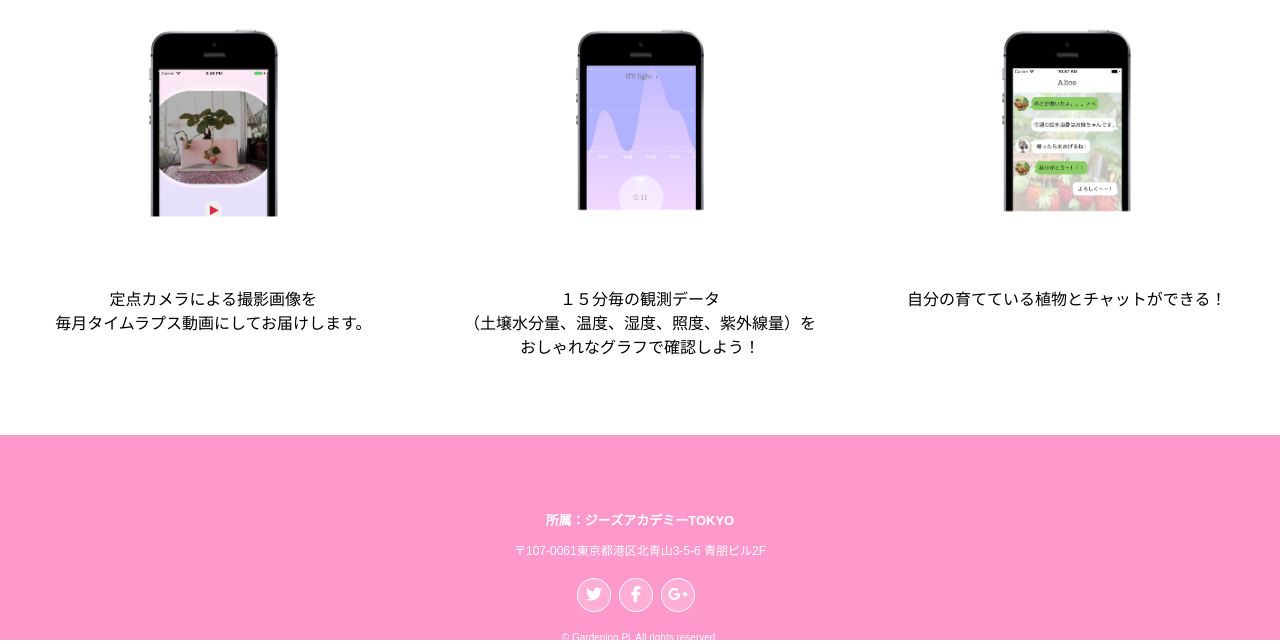
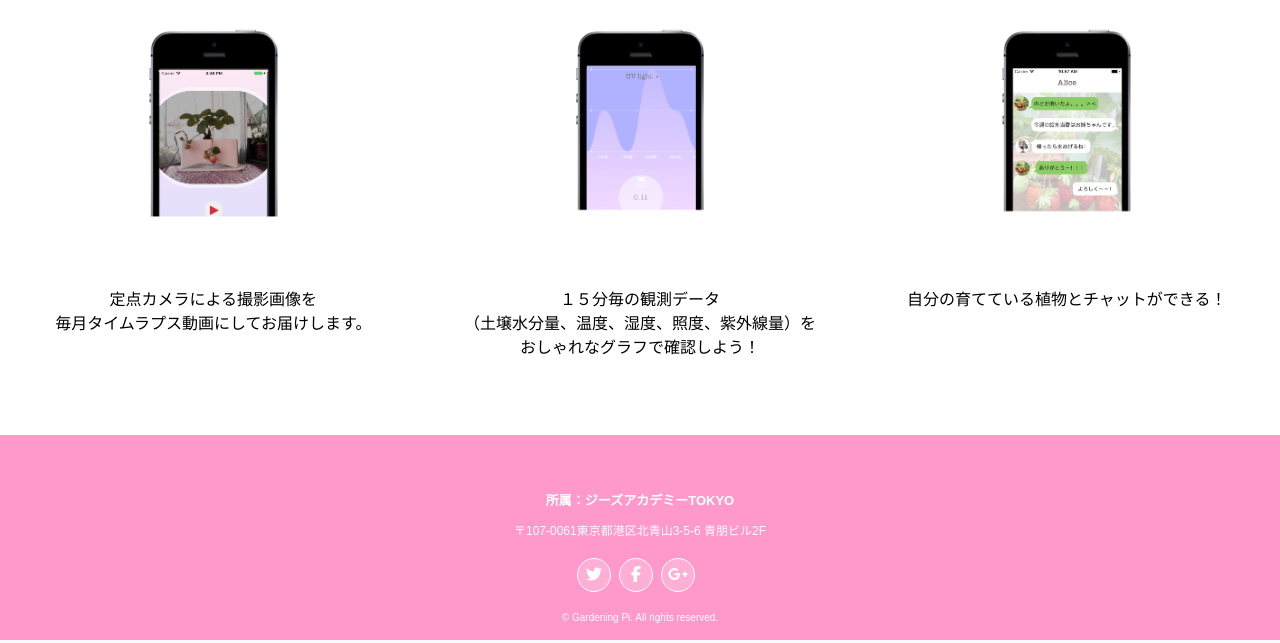
Before and after one commit to yumi050/GardeningPi, a PHP site: page / in a window 1280 px wide. Shown: the part 1805-2448 px from the top of the page. Run offline with PHP 8.4, Linux system fonts and the light colour scheme; some libraries are stand-ins or nearby versions.

Commit message:
Update styles.css

```diff
--- a/styles.css
+++ b/styles.css
@@ -149,20 +149,19 @@ header .container{
 footer{
   height: 20vh;/* 画面の高さ＝100vh */
   background-color: #FF99CC;
+  margin: 0;
   padding-top: 30px;
   padding-bottom: 15px;
   color: white;
 }
 
 .footA{
-  margin-top: 20px;
   text-align: center;
 }
 
 .footA h2{
   font-size: 13px;
-  margin-top: 0;
-  padding-top: 25px;
+  margin-top: 25px;
 }
 
 .footA p{
```
